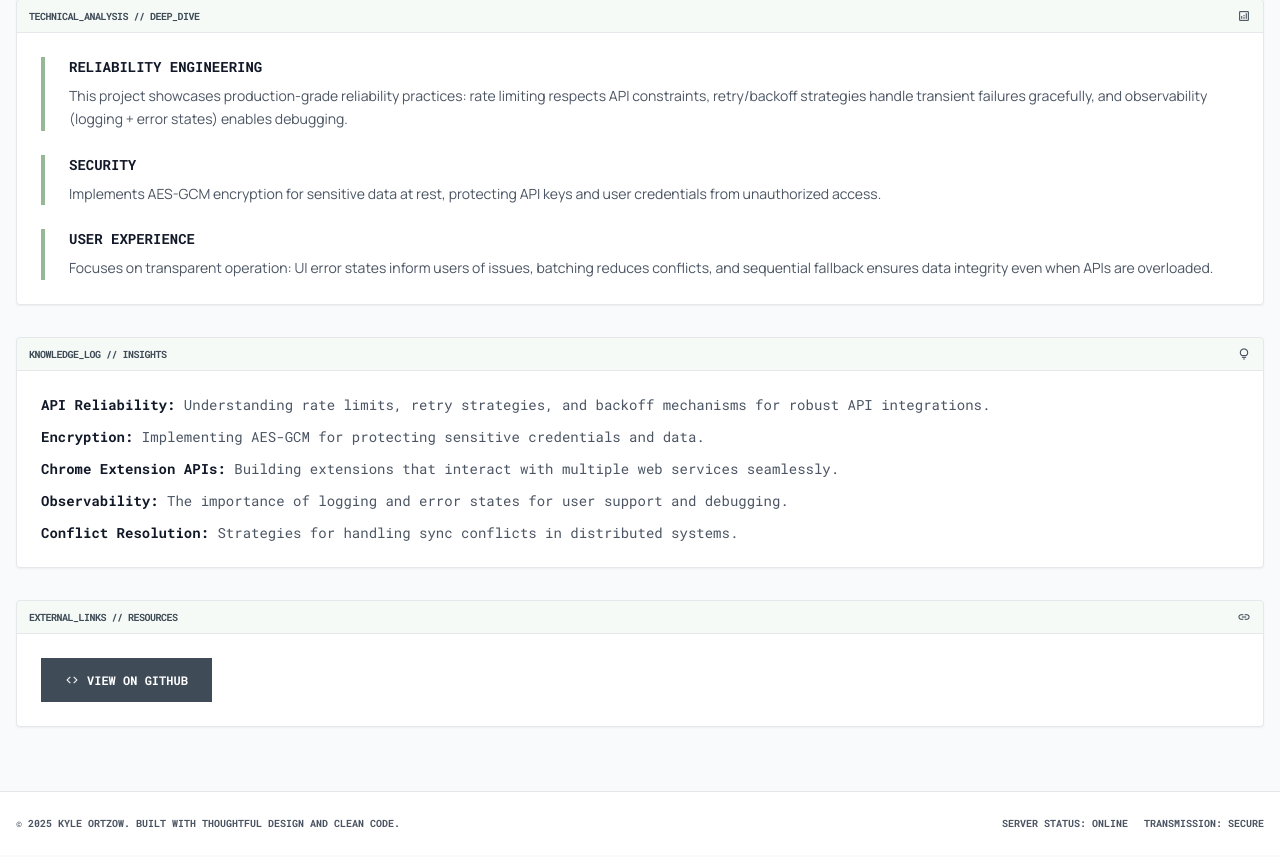
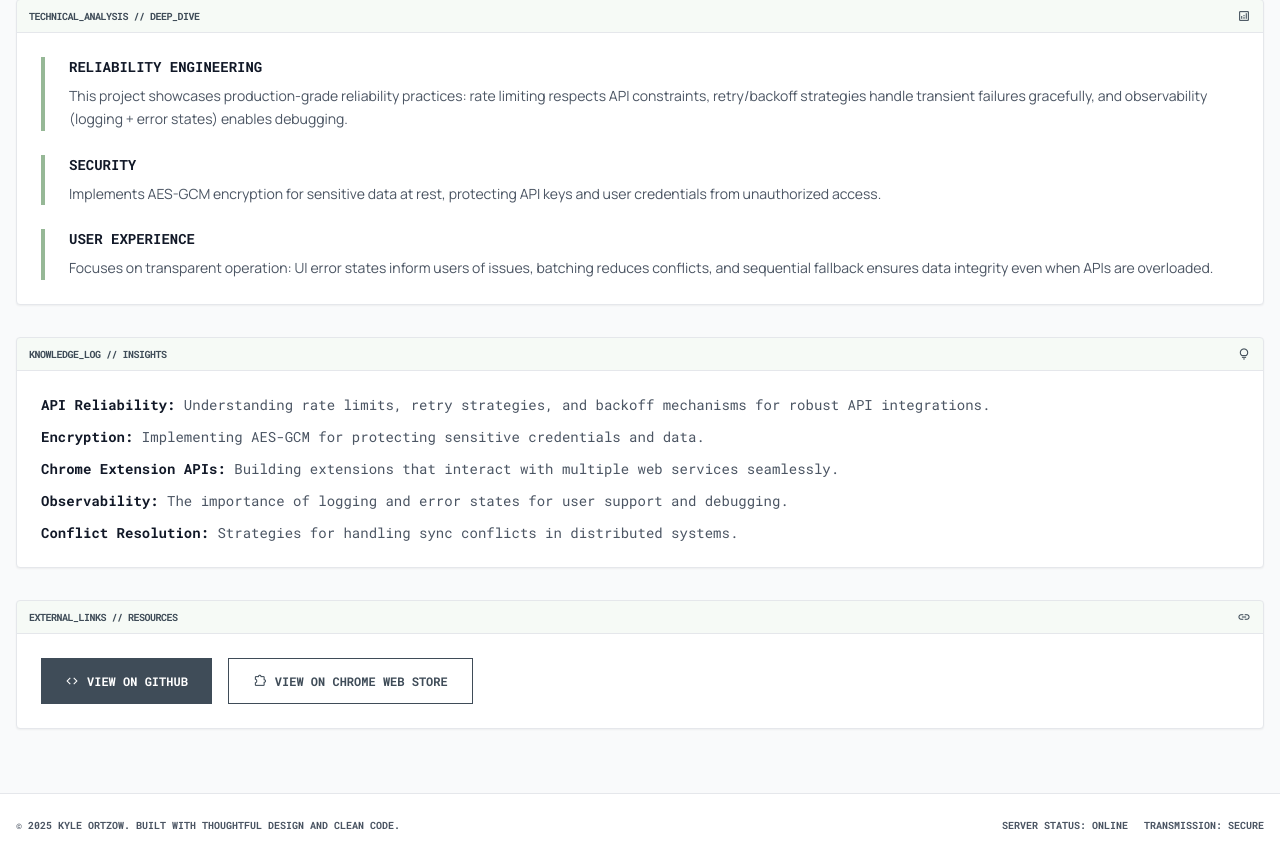
Before and after one commit to KyleOrtzow1/kyleortzow-portfolio, a website: page projects/canvas-notion-sync.html in a window 1280 px wide. Shown: the part 926-1783 px from the top of the page. Drawn offline with nearby package versions, Linux system fonts and the light colour scheme.

Commit message:
Add Chrome Web Store button to Canvas-Notion Sync project page (#11)
The extension was accepted onto the Chrome Web Store, so a "View on
Chrome Web Store" button is added to the External Links section alongside
the existing GitHub button.

https://claude.ai/code/session_01E9GfGvtMBYiota2Zca6th9

Co-authored-by: Claude <noreply@anthropic.com>

```diff
--- a/projects/canvas-notion-sync.html
+++ b/projects/canvas-notion-sync.html
@@ -214,6 +214,10 @@
             <span class="material-symbols-outlined text-sm">code</span>
             View on GitHub
         </a>
+        <a href="https://chromewebstore.google.com/detail/canvas-notion-assignment/jfpfjddboheaahanhfllobpkpelhgomm" target="_blank" class="px-6 py-3 border border-brand-dark text-brand-dark text-xs uppercase font-bold hover:bg-brand-light transition-colors font-mono flex items-center gap-2 no-underline">
+            <span class="material-symbols-outlined text-sm">extension</span>
+            View on Chrome Web Store
+        </a>
     </div>
 </section>
 
```
